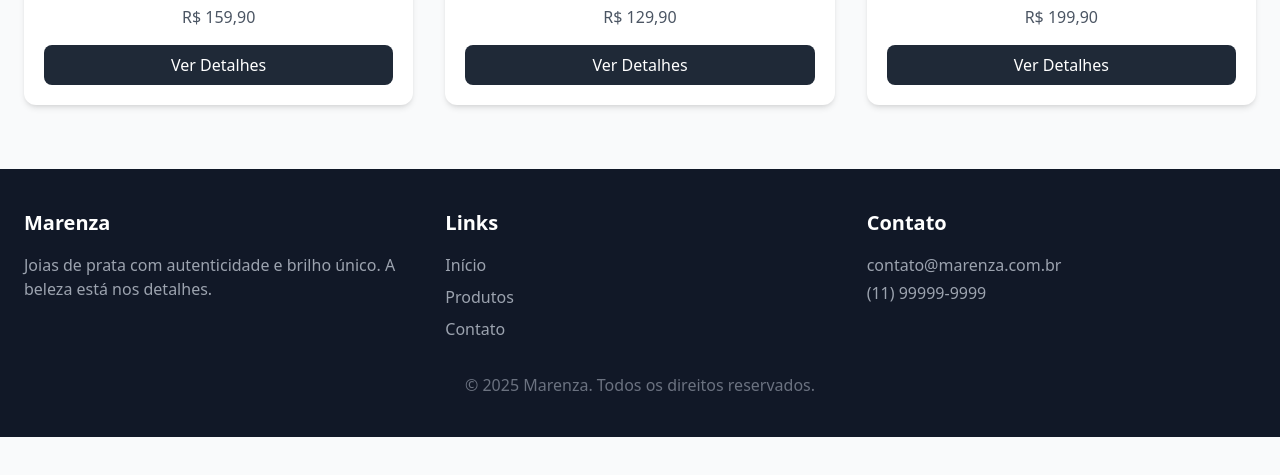
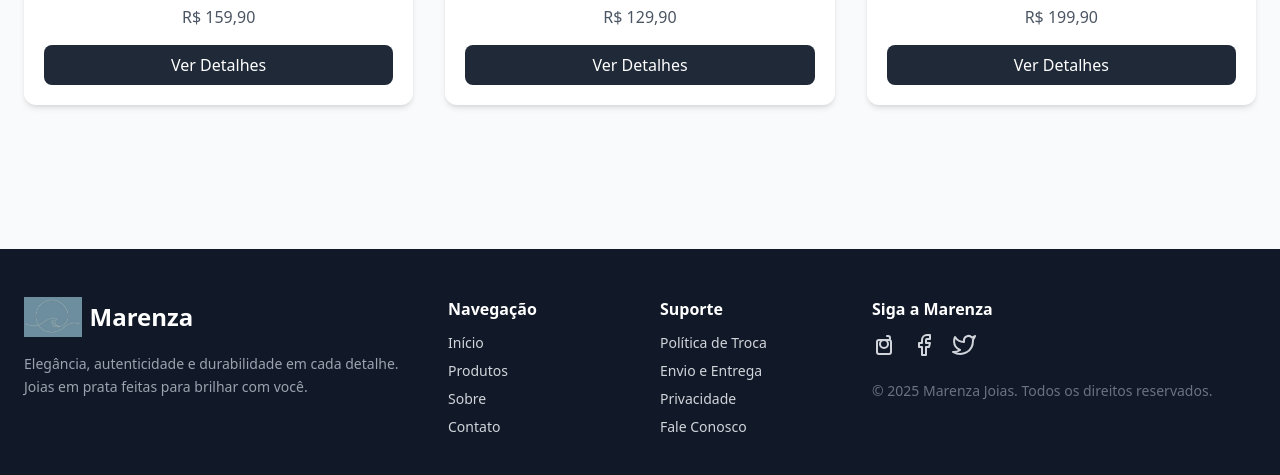
Before and after one commit to All4nFernandes/LojaMarenza, a plain HTML site: page produtos.html in a window 1280 px wide. Shown: the part 523-998 px from the top of the page. Before the commit the page ends 960 px from the top, so only its background shows below. Drawn offline with nearby package versions, Linux system fonts and the light colour scheme.

Commit message:
arrumando footer

```diff
--- a/produtos.html
+++ b/produtos.html
@@ -99,31 +99,77 @@
   </section>
 
   <!-- Footer -->
-  <footer class="bg-gray-900 text-white py-10">
-    <div class="max-w-7xl mx-auto px-6 grid md:grid-cols-3 gap-8 text-center md:text-left">
+  <footer class="bg-gray-900 text-gray-300 mt-20">
+    <div class="max-w-7xl mx-auto px-6 py-12 grid md:grid-cols-3 gap-10">
+
+      <!-- Logo e descrição -->
       <div>
-        <h3 class="text-xl font-semibold mb-4">Marenza</h3>
-        <p class="text-gray-400">Joias de prata com autenticidade e brilho único.
-        A beleza está nos detalhes.</p>
+        <div class="flex items-center space-x-2 mb-4">
+          <img src="image/Marenza.jpg" alt="Marenza" class="h-10">
+          <span class="text-2xl font-bold text-white">Marenza</span>
+        </div>
+        <p class="text-gray-400 text-sm leading-relaxed">
+            Elegância, autenticidade e durabilidade em cada detalhe.
+        Joias em prata feitas para brilhar com você.
+        </p>
       </div>
+
+      <!-- Links úteis -->
+      <div class="grid grid-cols-2 gap-6 md:gap-10">
+        <div>
+          <h3 class="text-white font-semibold mb-3">Navegação</h3>
+          <ul class="space-y-2 text-sm">
+            <li><a href="#" class="footer-link">Início</a></li>
+            <li><a href="#produtos" class="footer-link">Produtos</a></li>
+            <li><a href="#sobre" class="footer-link">Sobre</a></li>
+            <li><a href="#contato" class="footer-link">Contato</a></li>
+          </ul>
+        </div>
+
+        <div>
+          <h3 class="text-white font-semibold mb-3">Suporte</h3>
+          <ul class="space-y-2 text-sm">
+            <li><a href="#" class="footer-link">Política de Troca</a></li>
+            <li><a href="#" class="footer-link">Envio e Entrega</a></li>
+            <li><a href="#" class="footer-link">Privacidade</a></li>
+            <li><a href="#" class="footer-link">Fale Conosco</a></li>
+          </ul>
+        </div>
+      </div>
+
+      <!-- Redes sociais -->
       <div>
-        <h3 class="text-xl font-semibold mb-4">Links</h3>
-        <ul class="space-y-2 text-gray-400">
-          <li><a href="index.html" class="hover:text-white">Início</a></li>
-          <li><a href="produtos.html" class="hover:text-white">Produtos</a></li>
-          <li><a href="#contato" class="hover:text-white">Contato</a></li>
-        </ul>
-      </div>
-      <div>
-        <h3 class="text-xl font-semibold mb-4">Contato</h3>
-        <p class="text-gray-400">contato@marenza.com.br</p>
-        <p class="text-gray-400 mt-1">(11) 99999-9999</p>
+        <h3 class="text-white font-semibold mb-3">Siga a Marenza</h3>
+        <div class="flex space-x-4 mb-6">
+          <a href="#" class="social-icon" aria-label="Instagram">
+            <svg xmlns="http://www.w3.org/2000/svg" class="h-6 w-6" fill="none"
+                 viewBox="0 0 24 24" stroke="currentColor">
+              <path stroke-linecap="round" stroke-linejoin="round" stroke-width="2"
+                    d="M7 7h10a2 2 0 012 2v10a2 2 0 01-2 2H7a2 2 0 01-2-2V9a2 2 0 012-2zm8-4h1a2 2 0 012 2v1M16 11a4 4 0 11-8 0 4 4 0 018 0z" />
+            </svg>
+          </a>
+          <a href="#" class="social-icon" aria-label="Facebook">
+            <svg xmlns="http://www.w3.org/2000/svg" class="h-6 w-6" fill="none"
+                 viewBox="0 0 24 24" stroke="currentColor">
+              <path stroke-linecap="round" stroke-linejoin="round" stroke-width="2"
+                    d="M18 2h-3a5 5 0 00-5 5v3H7v4h3v8h4v-8h3l1-4h-4V7a1 1 0 011-1h3z" />
+            </svg>
+          </a>
+          <a href="#" class="social-icon" aria-label="Twitter">
+            <svg xmlns="http://www.w3.org/2000/svg" class="h-6 w-6" fill="none"
+                 viewBox="0 0 24 24" stroke="currentColor">
+              <path stroke-linecap="round" stroke-linejoin="round" stroke-width="2"
+                    d="M23 3a10.9 10.9 0 01-3.14 1.53A4.48 4.48 0 0012 8v1A10.66 10.66 0 013 4s-4 9 5 13a11.64 11.64 0 01-7 2c9 5 20 0 20-11.5a4.5 4.5 0 00-.08-.83A7.72 7.72 0 0023 3z" />
+            </svg>
+          </a>
+        </div>
+
+        <p class="text-gray-500 text-sm">
+          © 2025 Marenza Joias. Todos os direitos reservados.
+        </p>
       </div>
     </div>
-    <div class="text-center text-gray-500 mt-8">
-      © 2025 Marenza. Todos os direitos reservados.
-    </div>
-  </footer>
+</footer>
 
   <script src="js/script.js"></script>
 </body>
```
